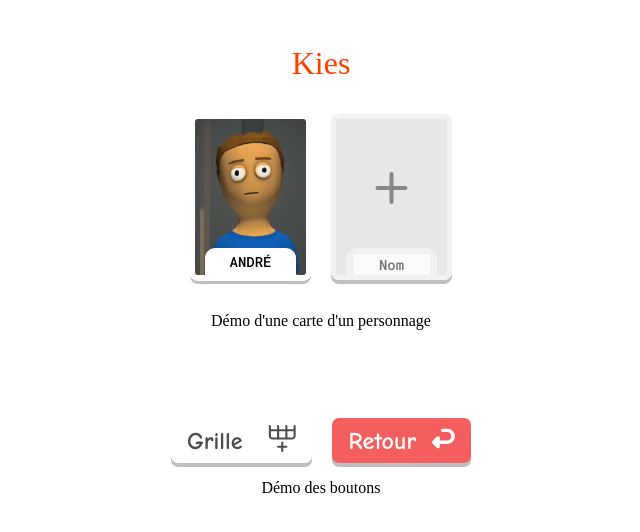
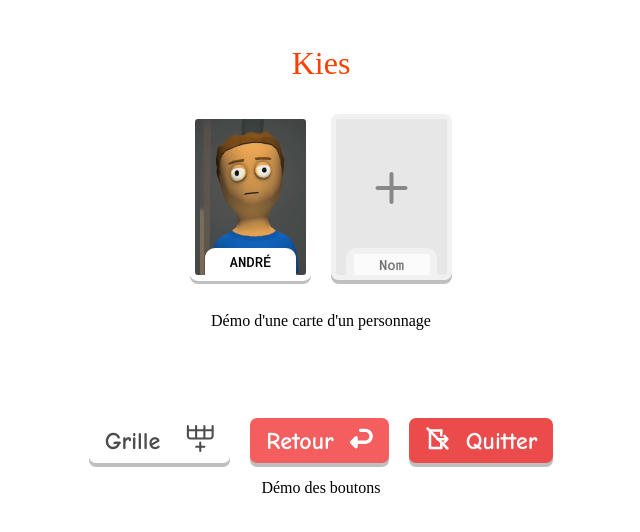
Before and after one commit to Triomphh/kies, a SvelteKit app in the folder frontend/: page / in a window 1280 px wide. Shown: the top 532 px of the page, without its empty margins (319-959 px from the left). Built offline with nearby package versions, Linux system fonts and the light colour scheme.

Commit message:
Ajout bouton 'Quitter'

```diff
--- /dev/null
+++ b/frontend/src/lib/components/LeaveButton.svelte
@@ -0,0 +1,86 @@
+<script lang="ts">
+  export let onClick: () => void = () => {};
+
+  function handleKeyPress(event: KeyboardEvent) {
+    if (event.key === 'Enter' || event.key === ' ') {
+      onClick();
+    }
+  }
+</script>
+
+<div
+  class="statedefault"
+  on:click={onClick}
+  on:keydown={handleKeyPress}
+  role="button"
+  tabindex="0"
+  aria-label="Leave button"
+>
+  <div data-svg-wrapper>
+    <svg width="25" height="25" viewBox="0 0 25 25" fill="none" xmlns="http://www.w3.org/2000/svg">
+      <path fill-rule="evenodd" clip-rule="evenodd" d="M18.7837 9.04C19.0384 8.82792 19.3668 8.72564 19.6968 8.75564C20.0269 8.78564 20.3315 8.94548 20.5437 9.2L23.1475 12.325C23.3503 12.5806 23.4451 12.9054 23.4117 13.2301C23.3782 13.5547 23.2192 13.8533 22.9685 14.0622C22.7178 14.2711 22.3954 14.3737 22.07 14.3481C21.7447 14.3224 21.4423 14.1706 21.2275 13.925L18.6237 10.8C18.4116 10.5454 18.3094 10.2169 18.3394 9.88688C18.3694 9.55684 18.5292 9.25223 18.7837 9.04Z" fill="white"/>
+      <path fill-rule="evenodd" clip-rule="evenodd" d="M18.7837 17.21C18.529 16.998 18.369 16.6934 18.3387 16.3634C18.3085 16.0334 18.4105 15.7048 18.6225 15.45L21.2275 12.325C21.3311 12.1944 21.4597 12.0859 21.6059 12.0058C21.7521 11.9257 21.9128 11.8756 22.0786 11.8585C22.2444 11.8415 22.4119 11.8577 22.5714 11.9063C22.7308 11.955 22.8789 12.035 23.0069 12.1417C23.135 12.2484 23.2404 12.3796 23.317 12.5277C23.3935 12.6757 23.4397 12.8376 23.4528 13.0037C23.4659 13.1699 23.4457 13.337 23.3932 13.4952C23.3408 13.6534 23.2572 13.7996 23.1475 13.925L20.5437 17.05C20.3315 17.3045 20.0269 17.4644 19.6969 17.4944C19.3668 17.5244 19.0384 17.4221 18.7837 17.21Z" fill="white"/>
+      <path fill-rule="evenodd" clip-rule="evenodd" d="M21.875 13.125C21.875 13.4565 21.7433 13.7745 21.5089 14.0089C21.2745 14.2433 20.9565 14.375 20.625 14.375H12.5C12.1685 14.375 11.8505 14.2433 11.6161 14.0089C11.3817 13.7745 11.25 13.4565 11.25 13.125C11.25 12.7935 11.3817 12.4755 11.6161 12.2411C11.8505 12.0067 12.1685 11.875 12.5 11.875H20.625C20.9565 11.875 21.2745 12.0067 21.5089 12.2411C21.7433 12.4755 21.875 12.7935 21.875 13.125ZM3.75 4.375C3.75 4.04348 3.8817 3.72554 4.11612 3.49112C4.35054 3.2567 4.66848 3.125 5 3.125H16.25C16.5815 3.125 16.8995 3.2567 17.1339 3.49112C17.3683 3.72554 17.5 4.04348 17.5 4.375C17.5 4.70652 17.3683 5.02446 17.1339 5.25888C16.8995 5.4933 16.5815 5.625 16.25 5.625H5C4.66848 5.625 4.35054 5.4933 4.11612 5.25888C3.8817 5.02446 3.75 4.70652 3.75 4.375ZM3.75 21.875C3.75 21.5435 3.8817 21.2255 4.11612 20.9911C4.35054 20.7567 4.66848 20.625 5 20.625H16.25C16.5815 20.625 16.8995 20.7567 17.1339 20.9911C17.3683 21.2255 17.5 21.5435 17.5 21.875C17.5 22.2065 17.3683 22.5245 17.1339 22.7589C16.8995 22.9933 16.5815 23.125 16.25 23.125H5C4.66848 23.125 4.35054 22.9933 4.11612 22.7589C3.8817 22.5245 3.75 22.2065 3.75 21.875Z" fill="white"/>
+      <path fill-rule="evenodd" clip-rule="evenodd" d="M16.25 3.125C16.5815 3.125 16.8995 3.2567 17.1339 3.49112C17.3683 3.72554 17.5 4.04348 17.5 4.375V9.375C17.5 9.70652 17.3683 10.0245 17.1339 10.2589C16.8995 10.4933 16.5815 10.625 16.25 10.625C15.9185 10.625 15.6005 10.4933 15.3661 10.2589C15.1317 10.0245 15 9.70652 15 9.375V4.375C15 4.04348 15.1317 3.72554 15.3661 3.49112C15.6005 3.2567 15.9185 3.125 16.25 3.125ZM16.25 15.625C16.5815 15.625 16.8995 15.7567 17.1339 15.9911C17.3683 16.2255 17.5 16.5435 17.5 16.875V21.875C17.5 22.2065 17.3683 22.5245 17.1339 22.7589C16.8995 22.9933 16.5815 23.125 16.25 23.125C15.9185 23.125 15.6005 22.9933 15.3661 22.7589C15.1317 22.5245 15 22.2065 15 21.875V16.875C15 16.5435 15.1317 16.2255 15.3661 15.9911C15.6005 15.7567 15.9185 15.625 16.25 15.625ZM5 3.125C5.33152 3.125 5.64946 3.2567 5.88388 3.49112C6.1183 3.72554 6.25 4.04348 6.25 4.375V21.875C6.25 22.2065 6.1183 22.5245 5.88388 22.7589C5.64946 22.9933 5.33152 23.125 5 23.125C4.66848 23.125 4.35054 22.9933 4.11612 22.7589C3.8817 22.5245 3.75 22.2065 3.75 21.875V4.375C3.75 4.04348 3.8817 3.72554 4.11612 3.49112C4.35054 3.2567 4.66848 3.125 5 3.125Z" fill="white"/>
+      <path d="M1.61627 3.38376C1.38857 3.148 1.26258 2.83225 1.26543 2.5045C1.26828 2.17676 1.39974 1.86324 1.6315 1.63148C1.86326 1.39972 2.17677 1.26826 2.50452 1.26541C2.83226 1.26256 3.14802 1.38856 3.38377 1.61626L23.3838 21.6163C23.6115 21.852 23.7375 22.1678 23.7346 22.4955C23.7318 22.8233 23.6003 23.1368 23.3685 23.3685C23.1368 23.6003 22.8233 23.7318 22.4955 23.7346C22.1678 23.7374 21.852 23.6115 21.6163 23.3838L1.61627 3.38376Z" fill="white"/>
+    </svg>
+  </div>
+  <div class="quitter"><span class="quitter_span">Quitter</span></div>
+</div>
+
+<style>
+  :global(*) {
+    box-sizing: border-box;
+  }
+
+  .quitter_span {
+    color: white;
+    font-size: 24px;
+    font-family: 'Comic Neue', sans-serif;
+    font-weight: 700;
+    line-height: 1;
+    word-wrap: break-word;
+    user-select: none;
+    -webkit-user-select: none;
+    -moz-user-select: none;
+    -ms-user-select: none;
+  }
+
+  .quitter {
+    text-align: center;
+    justify-content: center;
+    display: flex;
+    flex-direction: column;
+    height: 27px;
+  }
+
+  .statedefault {
+    height: 45px;
+    padding: 9px 16px;
+    background: #EC4B4B;
+    box-shadow: 0px 4px 0px 0px rgba(0, 0, 0, 0.25);
+    border-radius: 7px;
+    justify-content: center;
+    align-items: center;
+    gap: 16px;
+    display: inline-flex;
+    flex-shrink: 0;
+    cursor: pointer;
+    box-sizing: border-box;
+    user-select: none;
+    -webkit-user-select: none;
+    -moz-user-select: none;
+    -ms-user-select: none;
+  }
+
+  .statedefault:hover {
+    background: #E74646;
+  }
+
+  .statedefault:active {
+    background: #E74646;
+    box-shadow: 0px 4px 0px #BDDFFF inset;
+    padding-top: 13px;
+    padding-bottom: 5px;
+  }
+</style>
--- a/frontend/src/routes/+page.svelte
+++ b/frontend/src/routes/+page.svelte
@@ -3,6 +3,7 @@
   import GridButton from '$lib/components/GridButton.svelte';
   import AddCard from '$lib/components/AddCard.svelte';
   import BackButton from '$lib/components/BackButton.svelte';
+  import LeaveButton from '$lib/components/LeaveButton.svelte';
 </script>
 
 <main>
@@ -23,6 +24,7 @@
   <div class="button-container">
     <GridButton />
     <BackButton />
+    <LeaveButton />
   </div>
 
   <p>Démo des boutons</p>
```
